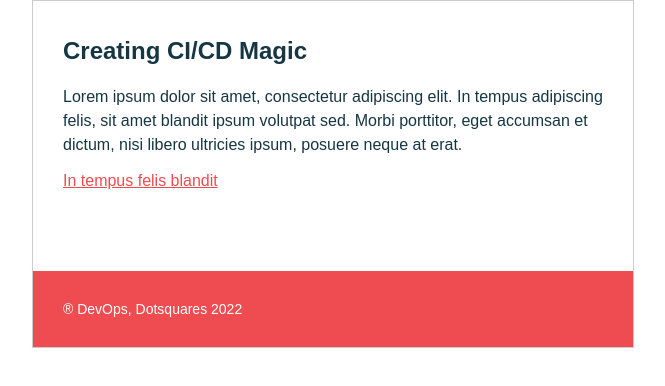
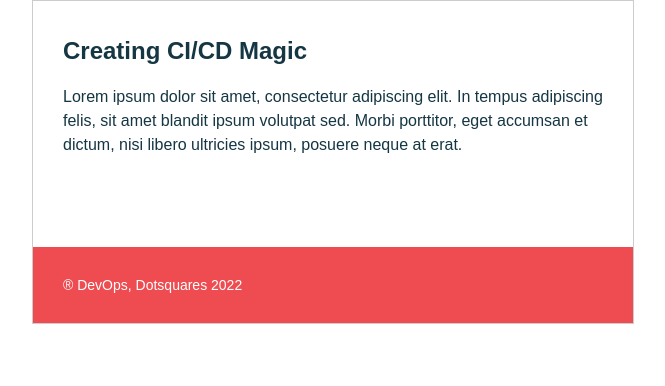
Before and after one commit to dev16sun/DevOps-git-demo, a plain HTML site: page index.html in a window 1280 px wide. Shown: the whole page, without its empty margins (307-972 px from the left). Drawn offline with Linux system fonts and the light colour scheme.

Commit message:
link commented

```diff
--- a/index.html
+++ b/index.html
@@ -37,7 +37,7 @@
                   <td style="padding:0 0 36px 0;color:#153643;">
                     <h1 style="font-size:24px;margin:0 0 20px 0;font-family:Arial,sans-serif;">Creating CI/CD Magic</h1>
                     <p style="margin:0 0 12px 0;font-size:16px;line-height:24px;font-family:Arial,sans-serif;">Lorem ipsum dolor sit amet, consectetur adipiscing elit. In tempus adipiscing felis, sit amet blandit ipsum volutpat sed. Morbi porttitor, eget accumsan et dictum, nisi libero ultricies ipsum, posuere neque at erat.</p>
-                    <p style="margin:0;font-size:16px;line-height:24px;font-family:Arial,sans-serif;"><a href="http://www.example.com" style="color:#ee4c50;text-decoration:underline;">In tempus felis blandit</a></p>
+                    <!-- <p style="margin:0;font-size:16px;line-height:24px;font-family:Arial,sans-serif;"><a href="http://www.example.com" style="color:#ee4c50;text-decoration:underline;">In tempus felis blandit</a></p> -->
                   </td>
                 </tr>
                 <!-- <tr>
```
